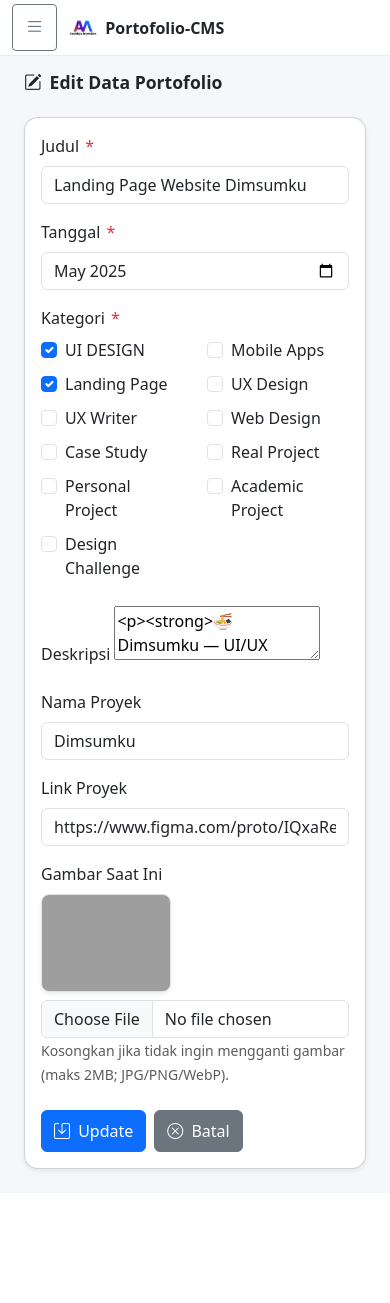
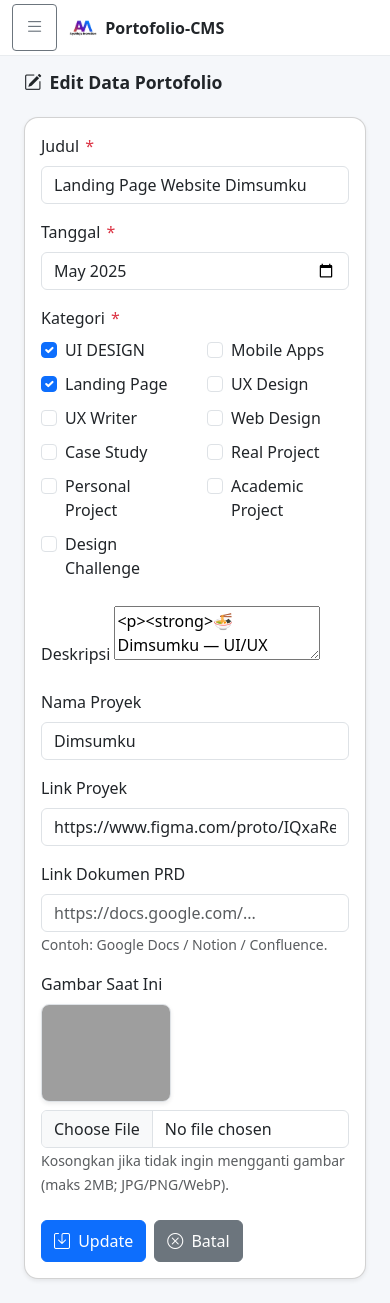
Before and after one commit to ayomaju980/Portofolio-webeite, a PHP site: page /Edit-Portofolio?id=8 in a window 390 px wide. Before the commit the page ends 1173 px from the top, so only its background shows below. Run offline with PHP 8.4, Linux system fonts and the light colour scheme; the visitor is signed in with stand-in values (Sample User, id 1); some libraries are stand-ins or nearby versions; grey boxes are pictures that could not be loaded.

Commit message:
auto update on 2025-08-22 19:33:44

```diff
--- a/Cms/public_html/admin-edit.php
+++ b/Cms/public_html/admin-edit.php
@@ -35,6 +35,9 @@ if ($id === null || $index === false) {
 }
 
 $item = $data[$index];
+// fallback jika key lama belum ada
+$item['prd_link'] = $item['prd_link'] ?? '';
+
 $success = false;
 $error = '';
 
@@ -93,6 +96,9 @@ if ($_SERVER['REQUEST_METHOD'] === 'POST') {
             $types = $_POST['type'];
             if (!is_array($types)) $types = [$types];
 
+            // Ambil dan rapikan PRD link
+            $prd_link = trim($_POST['prd_link'] ?? '');
+
             // Simpan data hasil edit
             $data[$index] = [
                 "id"          => (int)$id,
@@ -102,7 +108,8 @@ if ($_SERVER['REQUEST_METHOD'] === 'POST') {
                 "description" => $_POST['description'],
                 "img"         => $imgRelativePath,
                 "client"      => $_POST['client'] ?? '',
-                "link"        => $_POST['link'] ?? ''
+                "link"        => $_POST['link'] ?? '',
+                "prd_link"    => $prd_link        // ← disimpan
             ];
 
             // Pertahankan status publish dan waktu publish kalau ada
@@ -124,6 +131,8 @@ if ($_SERVER['REQUEST_METHOD'] === 'POST') {
             logActivity("Mengedit portofolio: " . $_POST['title']);
 
             $success = true;
+            // refresh $item agar form menampilkan nilai terbaru
+            $item = $data[$index];
         }
     }
 }
@@ -150,7 +159,7 @@ if ($_SERVER['REQUEST_METHOD'] === 'POST') {
   </script>
   <style>
     :root{
-      --sidebar-w: 240px;   /* konsisten pakai -w */
+      --sidebar-w: 240px;
       --topbar-h: 56px;
     }
     body { background-color: #f5f7fa; }
@@ -193,42 +202,30 @@ if ($_SERVER['REQUEST_METHOD'] === 'POST') {
     .img-preview { max-width: 220px; border-radius: .5rem; }
 
     /* ===== Main spacing ===== */
-    .main-content { margin-left: var(--sidebar-w); padding: 1.5rem; } /* desktop default */
+    .main-content { margin-left: var(--sidebar-w); padding: 1.5rem; }
 
-    /* Toast anim */
     .toast { animation: slideIn .5s ease; }
     @keyframes slideIn { from { transform: translateY(-20px); opacity:0; } to { transform: translateY(0); opacity:1; } }
 
     /* ====== RESPONSIVE ====== */
-    /* ≤ 991.98px : tablet & smartphone */
     @media (max-width: 991.98px) {
-      /* jadikan sidebar off-canvas */
       .sidebar{ transform: translateX(-100%); }
       .sidebar.show{ transform: translateX(0); }
       .sidebar .close-btn{ display:block; }
       .topbar{ display:flex; }
-
-      .main-content { margin-left: 0; padding-top: calc(var(--topbar-h) + 1rem); } /* hindari ketutup topbar */
-
-      /* Form spacing tighter on small screens */
+      .main-content { margin-left: 0; padding-top: calc(var(--topbar-h) + 1rem); }
       .card { padding: 1rem !important; }
       .img-preview { max-width: 160px; }
     }
-
-    /* Smartphone (≤ 575.98px) */
     @media (max-width: 575.98px) {
       .page-title { font-size: 1.1rem; }
       .btn { padding: .5rem .75rem; }
       .grid-tight > [class*="col-"] { margin-bottom: .5rem; }
       .img-preview { max-width: 130px; }
     }
-
-    /* Tablet only (576px – 991.98px) */
     @media (min-width: 576px) and (max-width: 991.98px) {
       .page-title { font-size: 1.25rem; }
     }
-
-    /* Desktop (≥ 992px) – refine spacing */
     @media (min-width: 992px) {
       .main-content { padding: 2rem; }
     }
@@ -298,7 +295,6 @@ if ($_SERVER['REQUEST_METHOD'] === 'POST') {
               foreach ($typeList as $i => $type):
                 $checked = in_array($type, $item['type']) ? 'checked' : '';
             ?>
-              <!-- 2 kolom di smartphone, 3 kolom di tablet, bebas di desktop -->
               <div class="col-6 col-sm-4 col-lg-3">
                 <div class="form-check">
                   <input class="form-check-input" type="checkbox" name="type[]" value="<?= htmlspecialchars($type) ?>" id="type<?= $i ?>" <?= $checked ?>>
@@ -327,6 +323,13 @@ if ($_SERVER['REQUEST_METHOD'] === 'POST') {
               <input type="text" name="link" class="form-control" value="<?= htmlspecialchars($item['link']) ?>">
             </div>
           </div>
+        </div>
+
+        <!-- Tambahan: Link Dokumen PRD -->
+        <div class="mb-3">
+          <label class="form-label">Link Dokumen PRD</label>
+          <input type="url" name="prd_link" class="form-control" placeholder="https://docs.google.com/..." value="<?= htmlspecialchars($item['prd_link']) ?>">
+          <small class="text-muted">Contoh: Google Docs / Notion / Confluence.</small>
         </div>
 
         <div class="mb-3">
```
